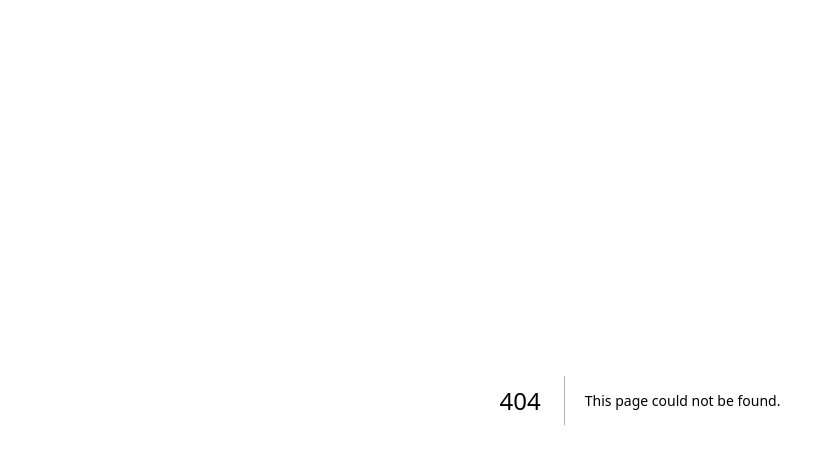
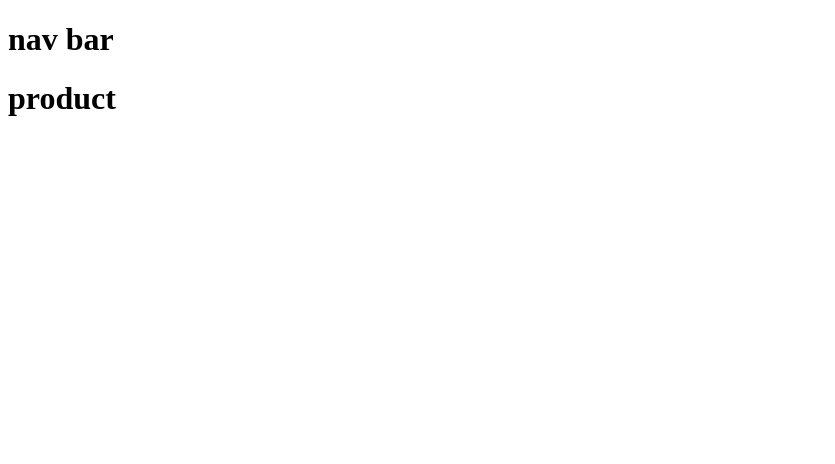
Before and after one commit to cuongpq1000vn/coffeeshop-fe, a Next.js app: page /content/product in a window 1280 px wide. Before the commit this address had no page. Shown: the top 464 px of the page, without its empty margins (0-835 px from the left). Built offline with nearby package versions, Linux system fonts and the light colour scheme.

Commit message:
add routing

```diff
--- /dev/null
+++ b/src/app/content/category/page.tsx
@@ -0,0 +1,5 @@
+import { CategoryList } from "@/components/organisms";
+
+export default function CategoryPage() {
+  return <CategoryList></CategoryList>;
+}
--- /dev/null
+++ b/src/app/content/layout.tsx
@@ -0,0 +1,12 @@
+import NavBar from '@/components/organisms/navbar/navbar';
+
+export default function Layout({ children }: { children: React.ReactNode }) {
+  return (
+    <div className="flex h-screen flex-col md:flex-row md:overflow-hidden">
+      <div className="w-full flex-none md:w-64">
+        <NavBar />
+      </div>
+      <div className="flex-grow p-6 md:overflow-y-auto md:p-12">{children}</div>
+    </div>
+  );
+}
--- /dev/null
+++ b/src/app/content/product/page.tsx
@@ -0,0 +1,9 @@
+import { ProductList } from "@/components/organisms";
+
+export default function ProductPage() {
+  return (
+    <div>
+      <ProductList></ProductList>
+    </div>
+  );
+}
--- /dev/null
+++ b/src/app/login/page.tsx
@@ -0,0 +1,5 @@
+import { Login } from "@/components/organisms";
+
+export default function LoginPage() {
+  return <Login></Login>;
+}
--- a/src/components/organisms/index.ts
+++ b/src/components/organisms/index.ts
@@ -1,2 +1,4 @@
-export {default as Login} from "./login/login";
-export {default as CategoryList} from "./categoryList/category-list";
+export { default as Login } from "./login/login";
+export { default as CategoryList } from "./categoryList/category-list";
+export { default as NavBar } from "./navbar/navbar";
+export { default as ProductList } from "./productList/product-list";
--- /dev/null
+++ b/src/components/organisms/navbar/navbar.tsx
@@ -0,0 +1,7 @@
+export default function NavBar() {
+  return (
+    <div>
+      <h1>nav bar</h1>
+    </div>
+  );
+}
--- /dev/null
+++ b/src/components/organisms/productList/product-list.tsx
@@ -0,0 +1,7 @@
+export default function ProductList() {
+  return (
+    <div>
+      <h1>product</h1>
+    </div>
+  );
+}
```
Also changed, not shown: src/app/page.tsx (+5 -4 lines).
